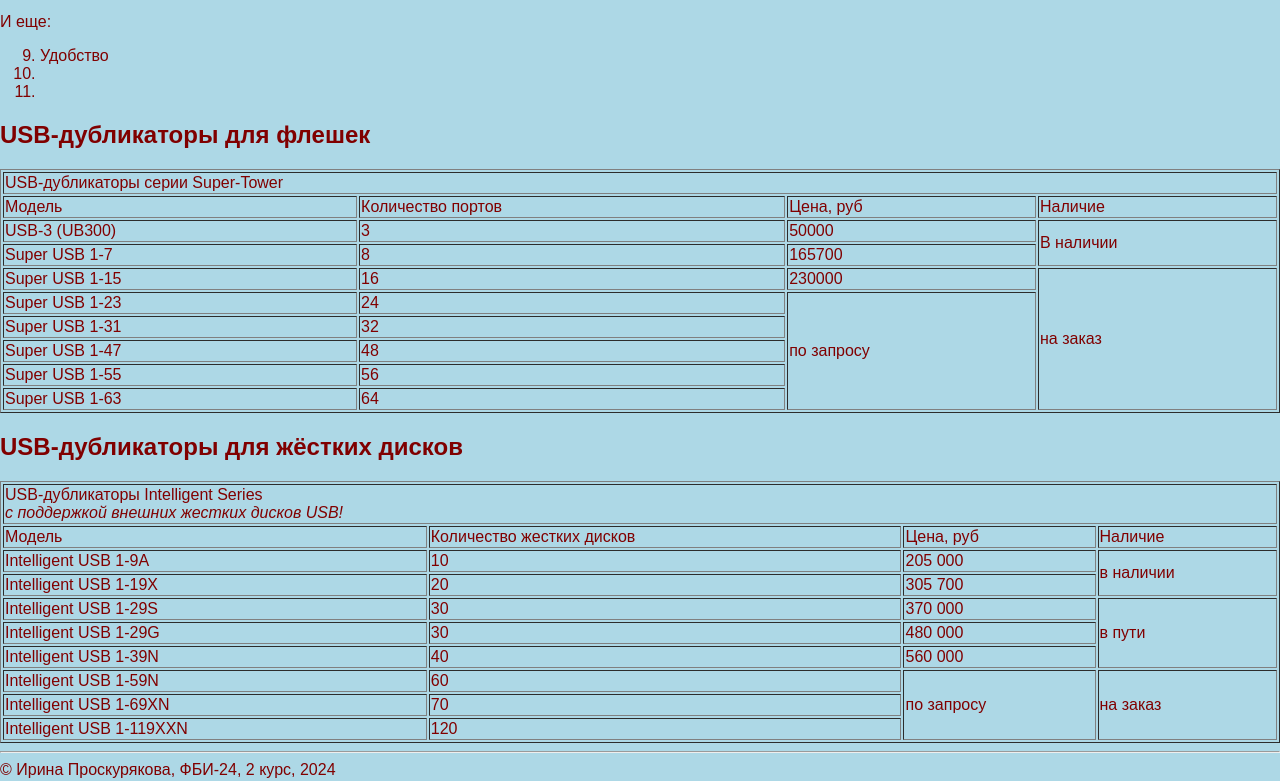
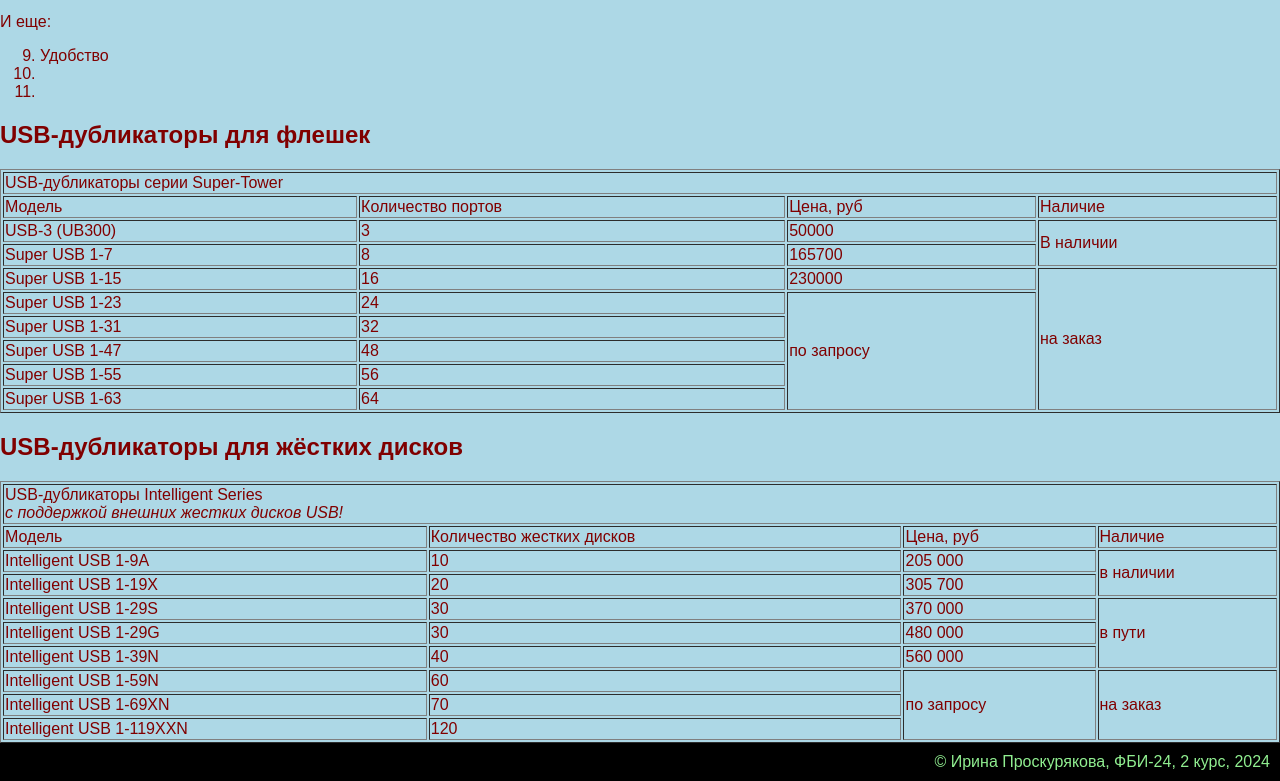
Before and after one commit to rinarocketswife/lr_one, a plain HTML site: page lab2/usb.html in a window 1280 px wide. Shown: the part 677-1458 px from the top of the page. Drawn offline with Linux system fonts and the light colour scheme.

Commit message:
Стили подвала

```diff
--- a/lab2/usb.html
+++ b/lab2/usb.html
@@ -191,8 +191,7 @@
             </table>
         </main>
 
-        <footer>
-            <hr>
+        <footer style="background-color: black; color: lightgreen; padding: 10px; font-size: italic; text-align: right;">
             &copy; Ирина Проскурякова, ФБИ-24, 2 курс, 2024
         </footer>
 
```
